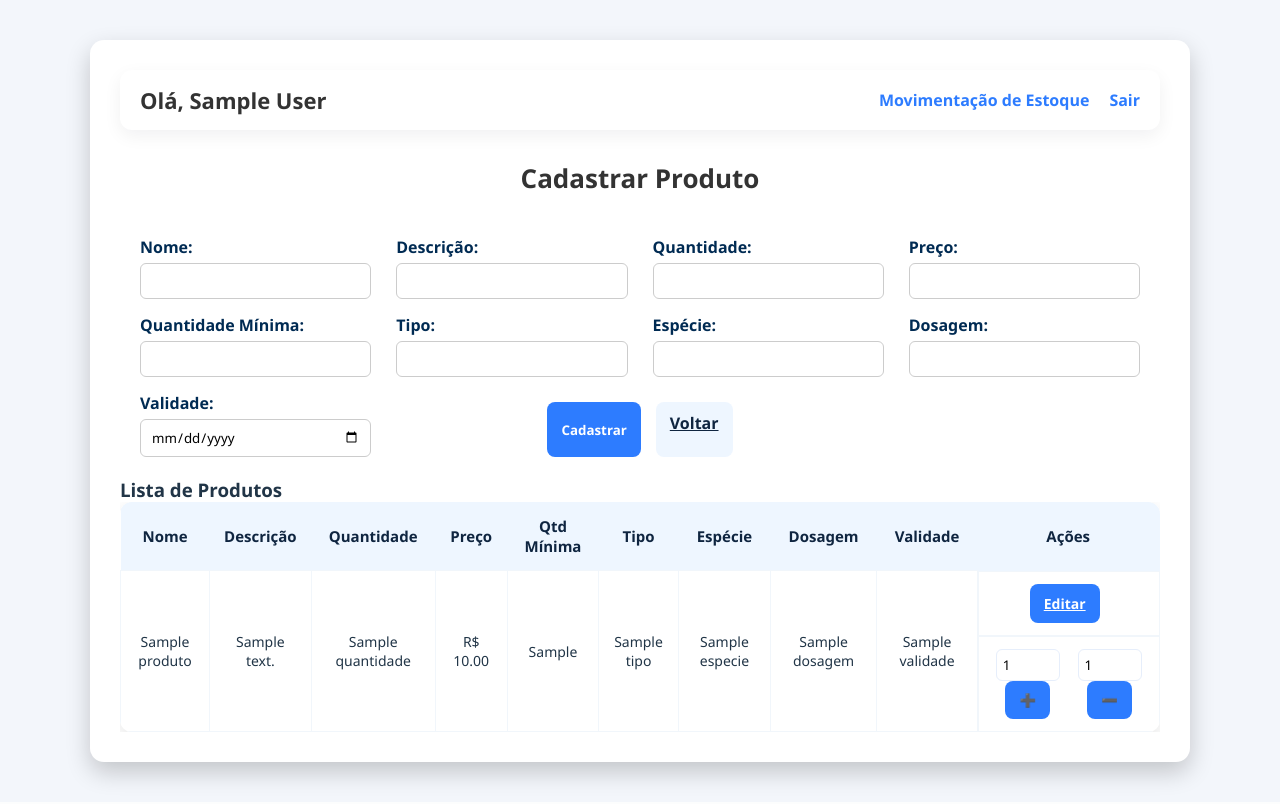
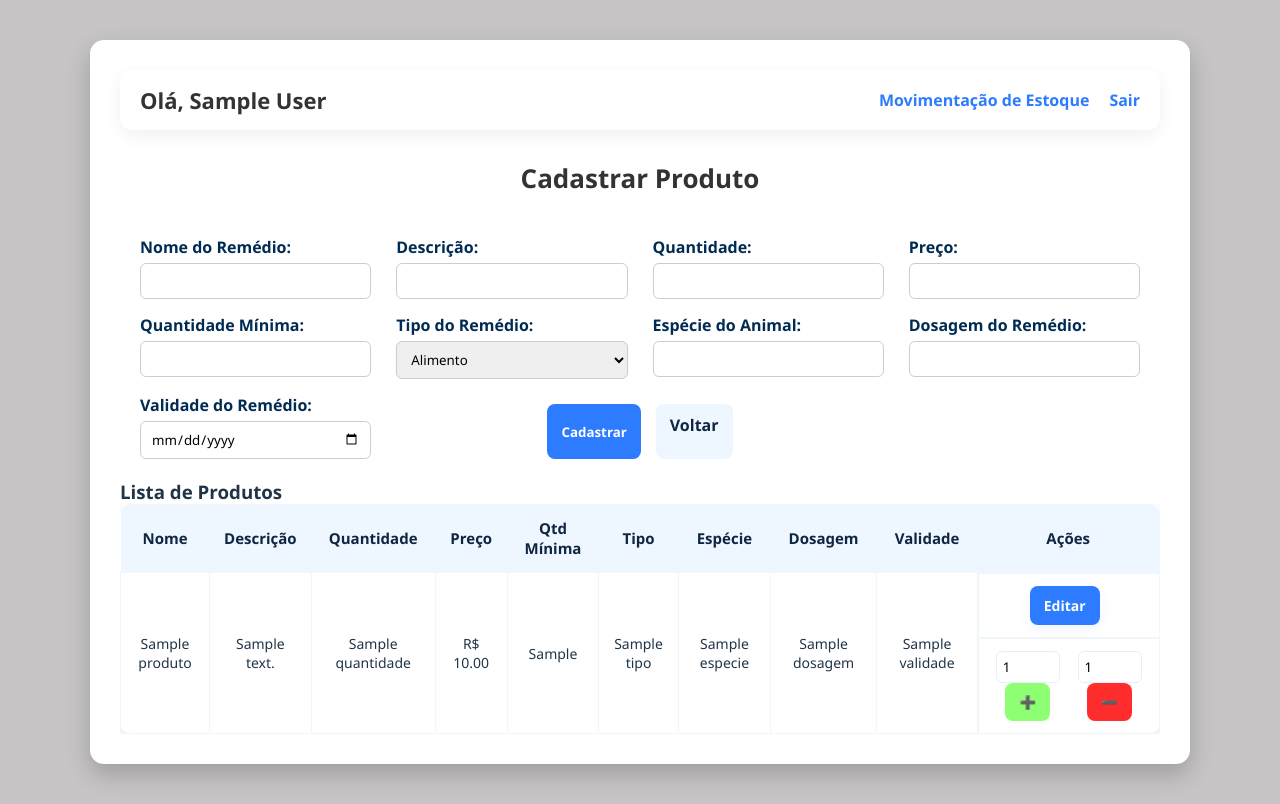
Before and after one commit to femanuelbezerraa/clinica_veterinaria, a Flask app: page /produto/cadastro_produto in a window 1280 px wide. Run offline with Flask 3, Linux system fonts and the light colour scheme; the visitor is signed in with stand-in values (Sample User, id 1); a database or web service that is not in the repository returns one stand-in record (values such as "Sample title"); some libraries are stand-ins or nearby versions.

Commit message:
Colocação do script do banco de dados, ajustes no css de cadastro deproduto e ajuste emovimentacai.py para adicionar o id do usuario na tabela em estoque.

```diff
--- a/app/models/movimentacao.py
+++ b/app/models/movimentacao.py
@@ -18,7 +18,7 @@ class Movimentacao:
     @staticmethod
     def listar_todas():
         return query_db('''
-            SELECT m.id_movimentacao AS id, m.produto_id, p.nome AS nome_produto, m.tipo_movimentacao, m.quantidade, m.data_movimentacao, u.nome AS usuario_nome
+            SELECT m.id_movimentacao AS id, m.produto_id, p.nome AS nome_produto, m.tipo_movimentacao, m.quantidade, m.data_movimentacao, u.nome AS usuario_nome, m.usuario_id AS usuario_id
             FROM movimentacao AS m
             JOIN produto AS p ON m.produto_id = p.id_produto
             JOIN usuario AS u ON m.usuario_id = u.id_usuario
--- a/app/views/static/cadastro_produto.css
+++ b/app/views/static/cadastro_produto.css
@@ -8,12 +8,16 @@
 
 /* Fundo */
 body {
-  background: #f3f6fb; /* fundo cinza claro */
+  background:   #b3b1b1be; /* fundo cinza claro */
   min-height: 100vh;
   display: flex;
   justify-content: center;
   padding: 40px 20px;
   color: #213547; /* texto escuro azulado */
+}
+
+a {
+  text-decoration: none;
 }
 
 /* Container */
@@ -119,7 +123,8 @@ h2 {
   color: #fff;
 }
 
-.btn.voltar { background: #eef6ff; color: #0f2540; }
+.btn.voltar {
+    background: #eef6ff; color: #0f2540; }
 
 /* Tabela */
 .tabela-wrapper { overflow-x: auto; }
@@ -166,16 +171,42 @@ tbody tr td[colspan] {
 tbody tr:hover { background-color: #f1f1f1; transition: 0.3s; }
 
 /* Ações */
-.acoes { display: flex; gap: 8px; justify-content: center; align-items: center; }
-.qtd-input { width: 64px; padding: 6px; border-radius: 6px; border: 1px solid #e6eefb; }
+.acoes {
+    display: flex; gap: 8px;
+    justify-content: center;
+    align-items: center; }
 
-.btn.editar { background: #2d7cff; color: #fff; }
-.btn.remover { background: #0f2540; color: #fff; }
-.btn.adicionar { background: #2d7cff; color: #fff; }
-.btn.retirar { background: #2d7cff; color: #fff; }
+.qtd-input {
+    width: 64px;
+    padding: 6px;
+    border-radius: 6px;
+    border: 1px solid #e6eefb; }
+
+.btn.editar {
+    background: #2d7cff; color: #fff;
+    box-shadow: 0 4px 14px rgba(45,124,255,0.08);
+}
+.btn.remover {
+    background: #0f2540; color: #fff; }
+.btn.adicionar {
+    background: #57ff2dab; color: #fff; }
+.btn.retirar {
+    background: #ff2d2d; color: #fff; }
+
+/* Destaque visual para produtos abaixo da quantidade mínima: colore a linha inteira */
+tbody tr.baixo-estoque td {
+  background-color: #fff4f4; /* leve vermelho/aviso */
+  color: #a62222;
+  font-weight: 700;
+}
+
+/* Mantém as células de ações com aparência consistente (neutraliza fundo vermelho para botões) */
+tbody tr.baixo-estoque td .btn { box-shadow: none; }
 
 /* Responsividade */
 @media (max-width: 900px) {
-  .form-produto { grid-template-columns: repeat(auto-fit, minmax(180px, 1fr)); }
+  .form-produto {
+    grid-template-columns: repeat(auto-fit, minmax(180px, 1fr));
+  }
   .form-buttons { grid-column: 1 / -1; }
 }
--- a/app/views/templates/cadastro_produto.html
+++ b/app/views/templates/cadastro_produto.html
@@ -25,7 +25,7 @@
         <h2>Cadastrar Produto</h2>
         <form action="{{ url_for('cadastro_produto') }}" method="POST" class="form-produto">
             <div class="input-group">
-                <label for="nome">Nome:</label>
+                <label for="nome">Nome do Remédio:</label>
                 <input type="text" id="nome" name="nome" required>
             </div>
 
@@ -50,22 +50,26 @@
             </div>
 
             <div class="input-group">
-                <label for="tipo">Tipo:</label>
-                <input type="text" id="tipo" name="tipo">
+                <label for="tipo">Tipo do Remédio:</label>
+                <select id="tipo" name="tipo">
+                    <option value="alimento" selected>Alimento</option>
+                    <option value="comprimido">Comprimido</option>
+                    <option value="gota">Em gotas</option>
+                </select>
             </div>
 
             <div class="input-group">
-                <label for="especie">Espécie:</label>
+                <label for="especie">Espécie do Animal:</label>
                 <input type="text" id="especie" name="especie">
             </div>
 
             <div class="input-group">
-                <label for="dosagem">Dosagem:</label>
+                <label for="dosagem">Dosagem do Remédio:</label>
                 <input type="text" id="dosagem" name="dosagem">
             </div>
 
             <div class="input-group">
-                <label for="validade">Validade:</label>
+                <label for="validade">Validade do Remédio:</label>
                 <input type="date" id="validade" name="validade">
             </div>
 
```
Also changed, not shown: sql/sql_banco_de_dados.sql (added, +96 -0 lines).
